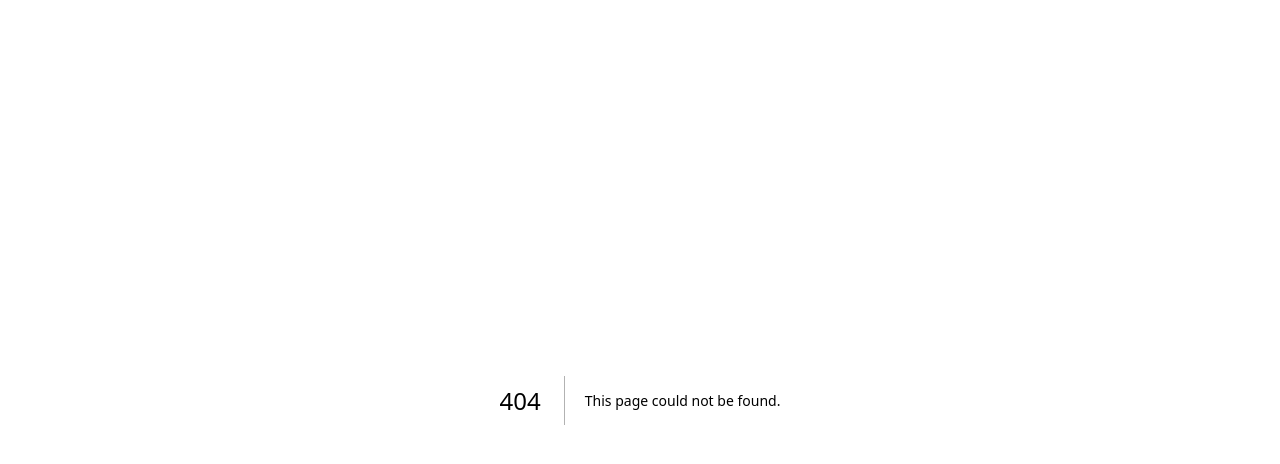
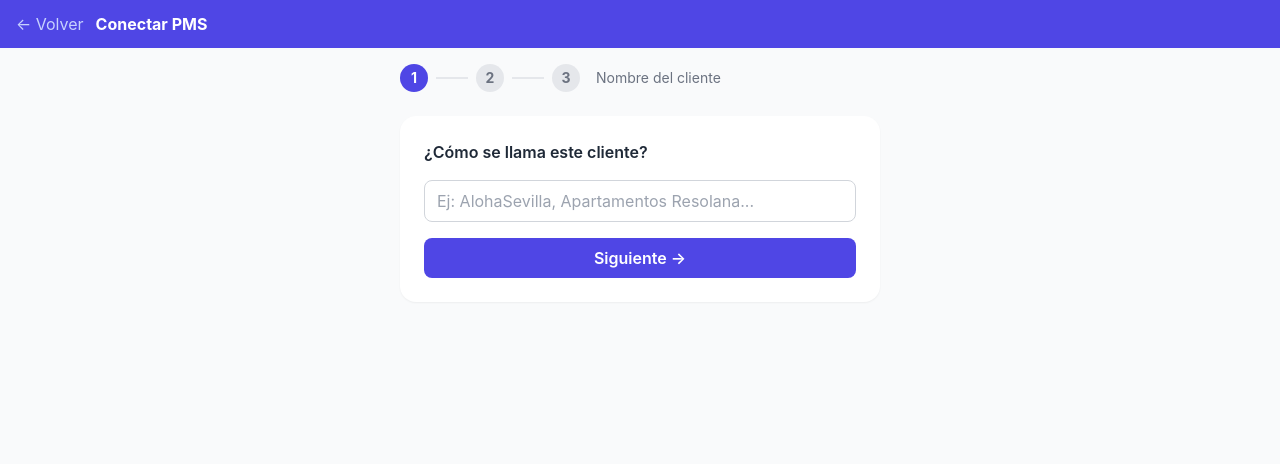
Before and after one commit to albertosuarezgutierrez-gif/ialimp, a Next.js app: page /pms/nuevo in a window 1280 px wide. Before the commit this address had no page. Shown: the top 464 px of the page. Built offline with nearby package versions, Linux system fonts and the light colour scheme.

Commit message:
feat: init

```diff
--- /dev/null
+++ b/app/pms/nuevo/page.tsx
@@ -0,0 +1,135 @@
+'use client'
+import { useState } from 'react'
+import { useRouter } from 'next/navigation'
+
+const PMS_TIPOS = [
+  { id: 'smoobu',   label: 'Smoobu',       icon: '🏠' },
+  { id: 'octorate', label: 'Octorate',      icon: '🐙' },
+  { id: 'icnea',    label: 'Icnea',         icon: '📋' },
+  { id: 'hostify',  label: 'Hostify',       icon: '⚡' },
+  { id: 'kross',    label: 'Kross Booking', icon: '🔑' },
+  { id: 'airbnb',   label: 'Airbnb (iCal)', icon: '🏡' },
+  { id: 'ical',     label: 'Otro (URL iCal)', icon: '📅' },
+]
+
+export default function NuevoPmsPage() {
+  const [step, setStep] = useState(1)
+  const [form, setForm] = useState({ cliente_nombre: '', pms_tipo: '', ical_url: '' })
+  const [loading, setLoading] = useState(false)
+  const [error, setError] = useState('')
+  const router = useRouter()
+
+  async function handleSubmit(e: React.FormEvent) {
+    e.preventDefault()
+    setLoading(true)
+    setError('')
+    try {
+      const res = await fetch('/api/pms/connect', {
+        method: 'POST',
+        headers: { 'Content-Type': 'application/json' },
+        body: JSON.stringify(form)
+      })
+      const data = await res.json()
+      if (!res.ok) { setError(data.error || 'Error'); return }
+      router.push('/dashboard')
+    } catch {
+      setError('Error de conexión')
+    } finally {
+      setLoading(false)
+    }
+  }
+
+  return (
+    <div className="min-h-screen bg-gray-50">
+      <header className="bg-indigo-600 text-white px-4 py-3 flex items-center gap-3">
+        <a href="/dashboard" className="text-indigo-200 hover:text-white">← Volver</a>
+        <h1 className="font-bold">Conectar PMS</h1>
+      </header>
+
+      <div className="p-4 max-w-lg mx-auto">
+        {/* Steps */}
+        <div className="flex items-center gap-2 mb-6">
+          {[1,2,3].map(s => (
+            <div key={s} className="flex items-center gap-2">
+              <div className={`w-7 h-7 rounded-full flex items-center justify-center text-sm font-bold ${
+                step >= s ? 'bg-indigo-600 text-white' : 'bg-gray-200 text-gray-500'
+              }`}>{s}</div>
+              {s < 3 && <div className={`h-0.5 w-8 ${step > s ? 'bg-indigo-600' : 'bg-gray-200'}`}/>}
+            </div>
+          ))}
+          <span className="text-sm text-gray-500 ml-2">
+            {step === 1 ? 'Nombre del cliente' : step === 2 ? 'Tipo de PMS' : 'URL iCal'}
+          </span>
+        </div>
+
+        <form onSubmit={handleSubmit} className="space-y-4">
+          {step === 1 && (
+            <div className="bg-white rounded-2xl p-6 shadow-sm">
+              <h2 className="font-semibold text-gray-800 mb-4">¿Cómo se llama este cliente?</h2>
+              <input
+                type="text"
+                placeholder="Ej: AlohaSevilla, Apartamentos Resolana..."
+                value={form.cliente_nombre}
+                onChange={e => setForm(f => ({ ...f, cliente_nombre: e.target.value }))}
+                className="w-full border border-gray-300 rounded-lg px-3 py-2 focus:outline-none focus:ring-2 focus:ring-indigo-500"
+                required
+              />
+              <button type="button" onClick={() => form.cliente_nombre && setStep(2)}
+                className="w-full mt-4 bg-indigo-600 text-white py-2 rounded-lg font-semibold">
+                Siguiente →
+              </button>
+            </div>
+          )}
+
+          {step === 2 && (
+            <div className="bg-white rounded-2xl p-6 shadow-sm">
+              <h2 className="font-semibold text-gray-800 mb-4">¿Qué PMS usa?</h2>
+              <div className="grid grid-cols-2 gap-3">
+                {PMS_TIPOS.map(p => (
+                  <button key={p.id} type="button"
+                    onClick={() => { setForm(f => ({ ...f, pms_tipo: p.id })); setStep(3) }}
+                    className={`p-3 rounded-xl border-2 text-left transition ${
+                      form.pms_tipo === p.id
+                        ? 'border-indigo-600 bg-indigo-50'
+                        : 'border-gray-200 hover:border-indigo-300'
+                    }`}>
+                    <div className="text-2xl">{p.icon}</div>
+                    <div className="text-sm font-medium mt-1">{p.label}</div>
+                  </button>
+                ))}
+              </div>
+            </div>
+          )}
+
+          {step === 3 && (
+            <div className="bg-white rounded-2xl p-6 shadow-sm">
+              <h2 className="font-semibold text-gray-800 mb-1">URL del calendario iCal</h2>
+              <p className="text-sm text-gray-500 mb-4">
+                Copia la URL del calendario .ics desde el PMS de tu cliente
+              </p>
+              <input
+                type="url"
+                placeholder="https://..."
+                value={form.ical_url}
+                onChange={e => setForm(f => ({ ...f, ical_url: e.target.value }))}
+                className="w-full border border-gray-300 rounded-lg px-3 py-2 focus:outline-none focus:ring-2 focus:ring-indigo-500 text-sm"
+                required
+              />
+              {error && <p className="text-red-500 text-sm mt-2">{error}</p>}
+              <div className="flex gap-3 mt-4">
+                <button type="button" onClick={() => setStep(2)}
+                  className="flex-1 border border-gray-300 text-gray-600 py-2 rounded-lg">
+                  ← Atrás
+                </button>
+                <button type="submit" disabled={loading}
+                  className="flex-1 bg-indigo-600 text-white py-2 rounded-lg font-semibold disabled:opacity-50">
+                  {loading ? 'Conectando...' : 'Conectar ✓'}
+                </button>
+              </div>
+            </div>
+          )}
+        </form>
+      </div>
+    </div>
+  )
+}
```
